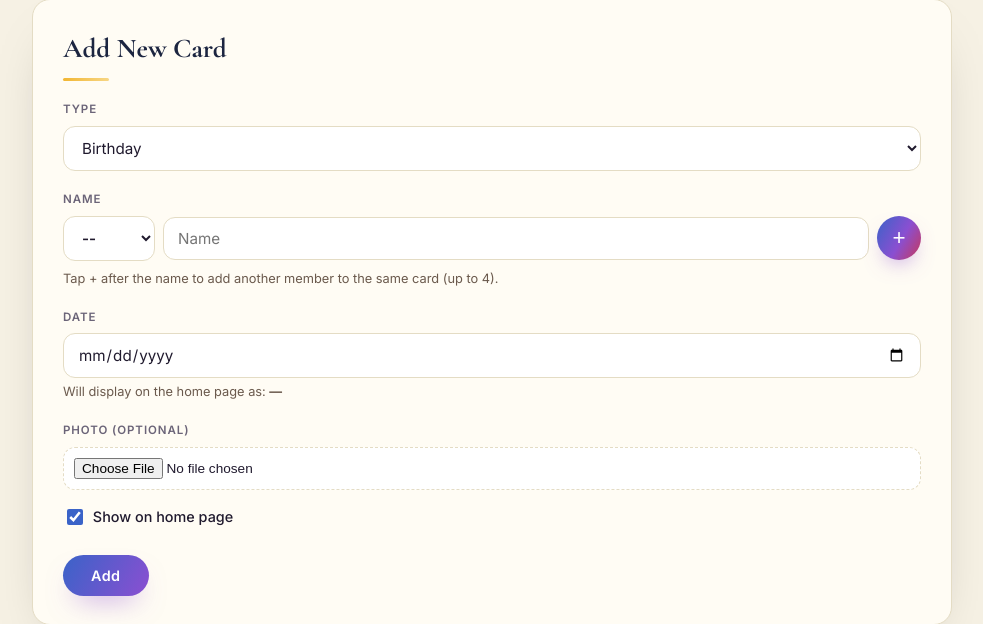
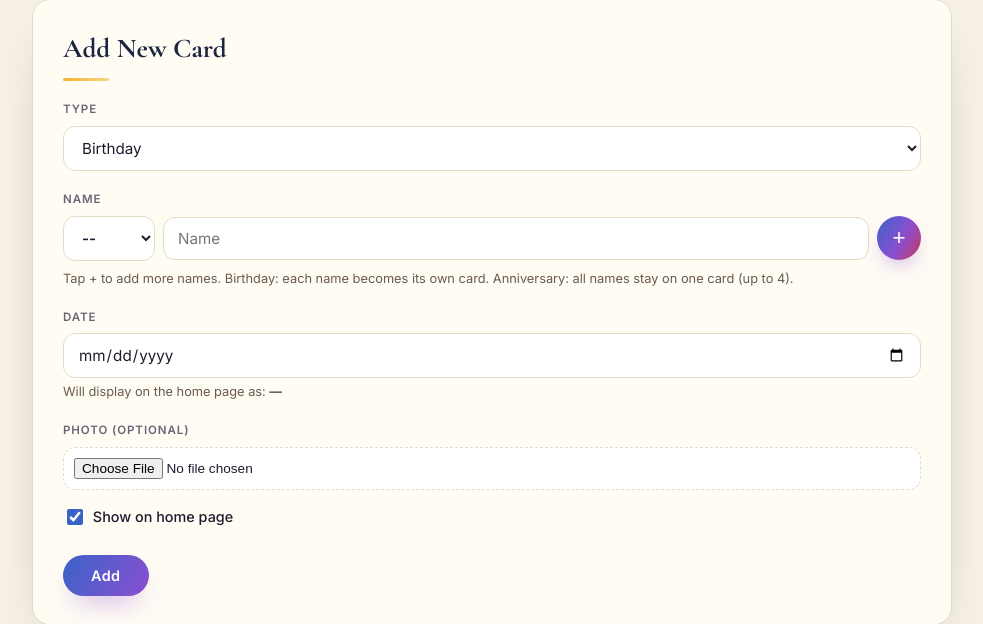
Before and after one commit to wisetechsolutions2026/csist-church, a PHP site: page /admin/celebrations.php in a window 1280 px wide. Shown: the part 111-735 px from the top of the page, without its empty margins (148-1131 px from the left). Run offline with PHP 8.4, Linux system fonts and the light colour scheme; the visitor is signed in with stand-in values (Sample User, id 1); tables that the repository leaves empty hold one stand-in row (values such as "Sample post"); grey boxes marked "Sample" are stand-in pictures; some libraries are stand-ins or nearby versions.

Commit message:
Birthday cards: multiple names entered with + now save as one card per person
Anniversary cards still keep all names on a single card.

Co-Authored-By: Claude Sonnet 5.5 <noreply@anthropic.com>

```diff
--- a/admin/celebrations.php
+++ b/admin/celebrations.php
@@ -45,6 +45,11 @@ if ($_SERVER['REQUEST_METHOD'] === 'POST') {
             $people[] = trim($t . ' ' . $n);
         }
         $people = array_slice($people, 0, 4);
+        $extraBirthdays = [];
+        if ($type === 'birthday' && count($people) > 1) {
+            $extraBirthdays = array_slice($people, 1);
+            $people = [$people[0]];
+        }
         $name = implode(' & ', $people);
         $occasion_date = trim($_POST['occasion_date'] ?? '');
         $is_active = isset($_POST['is_active']) ? 1 : 0;
@@ -71,6 +76,14 @@ if ($_SERVER['REQUEST_METHOD'] === 'POST') {
         if (empty($flash)) {
             $stmt->execute();
             $flash = 'Saved.';
+            foreach ($extraBirthdays as $extraName) {
+                $ins = db()->prepare("INSERT INTO celebrations (type, name, occasion_date, is_active, photo, sort_order) VALUES ('birthday', ?, ?, ?, NULL, 0)");
+                $ins->bind_param('ssi', $extraName, $occasion_date, $is_active);
+                $ins->execute();
+            }
+            if ($extraBirthdays) {
+                $flash = 'Saved ' . (count($extraBirthdays) + 1) . ' separate birthday cards (one per person).';
+            }
         }
     } elseif ($action === 'delete') {
         $id = (int)($_POST['id'] ?? 0);
@@ -138,7 +151,7 @@ $base = '../';
       </div>
 <?php endforeach; ?>
     </div>
-    <p style="font-size:0.8rem; color:#6b5a4d; margin-top:6px;">Tap + after the name to add another member to the same card (up to 4).</p>
+    <p style="font-size:0.8rem; color:#6b5a4d; margin-top:6px;">Tap + to add more names. Birthday: each name becomes its own card. Anniversary: all names stay on one card (up to 4).</p>
     <label>Date</label>
     <input type="date" name="occasion_date" value="<?= h($editRow['occasion_date'] ?? '') ?>" required>
     <p style="font-size:0.8rem; color:#6b5a4d; margin-top:4px;">Will display on the home page as: <strong><?= h(!empty($editRow['occasion_date']) ? format_ordinal_date($editRow['occasion_date']) : '—') ?></strong></p>
```
